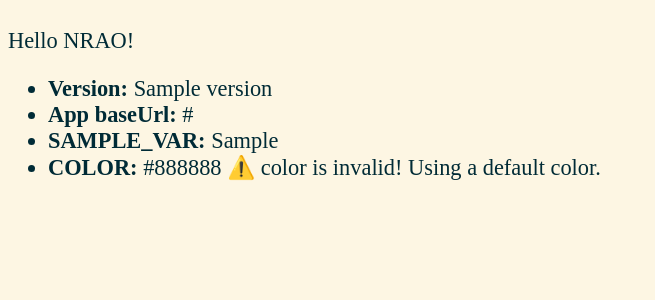
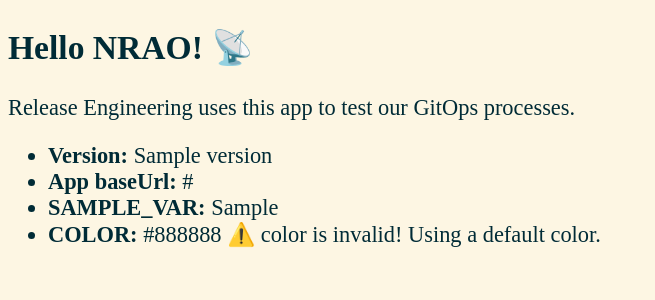
Before and after one commit to nrao/dummy-app, a Flask app: template src/dummy_app/templates/main.html in a window 1280 px wide. Shown: the part 66-366 px from the top of the page, without its empty margins (0-655 px from the left). Run offline with Flask 3, Linux system fonts and the light colour scheme; the template is opened without the code that fills it: most values are stand-ins (such as "Sample title", 1, 10 or a date in 2020).

Commit message:
App changes to test  CD (#34)
* App changes to test  CD

* Unit Tests fix test

```diff
--- a/src/dummy_app/templates/main.html
+++ b/src/dummy_app/templates/main.html
@@ -6,7 +6,8 @@
     <header>
       <h1>Release Engineering Dummy App</h1>
     </header>
-    <p>Hello NRAO!</p>
+    <h2>Hello NRAO! 📡</h2>
+    <p>Release Engineering uses this app to test our GitOps processes.</p>
     <ul>
       <li><strong>Version:</strong> {{ version }}</li>
       <li><strong>App baseUrl:</strong> {{ base_url }}</li>
```
Also changed, not shown: tests/unit/test_main.py (+2 -2 lines), 1 other file.
